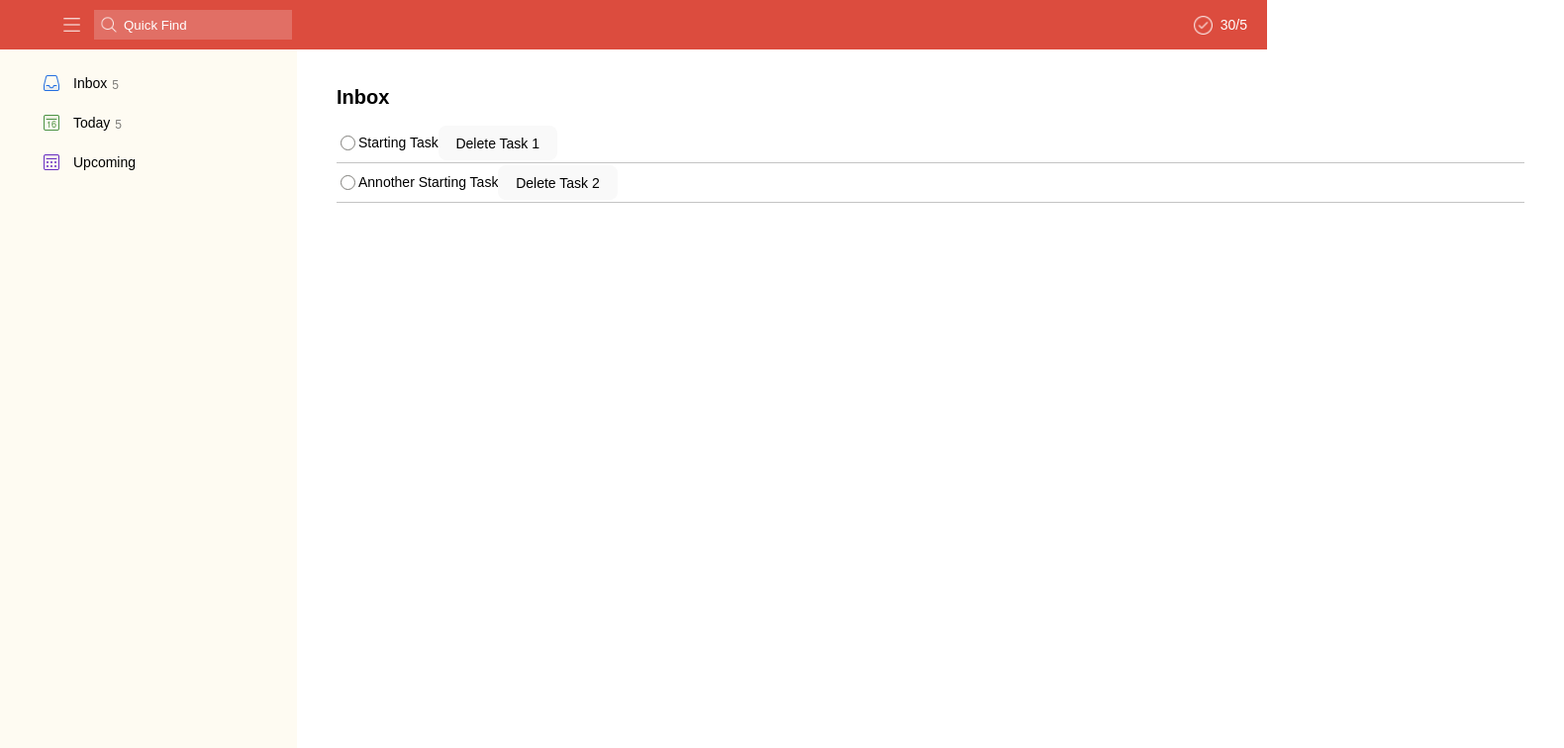
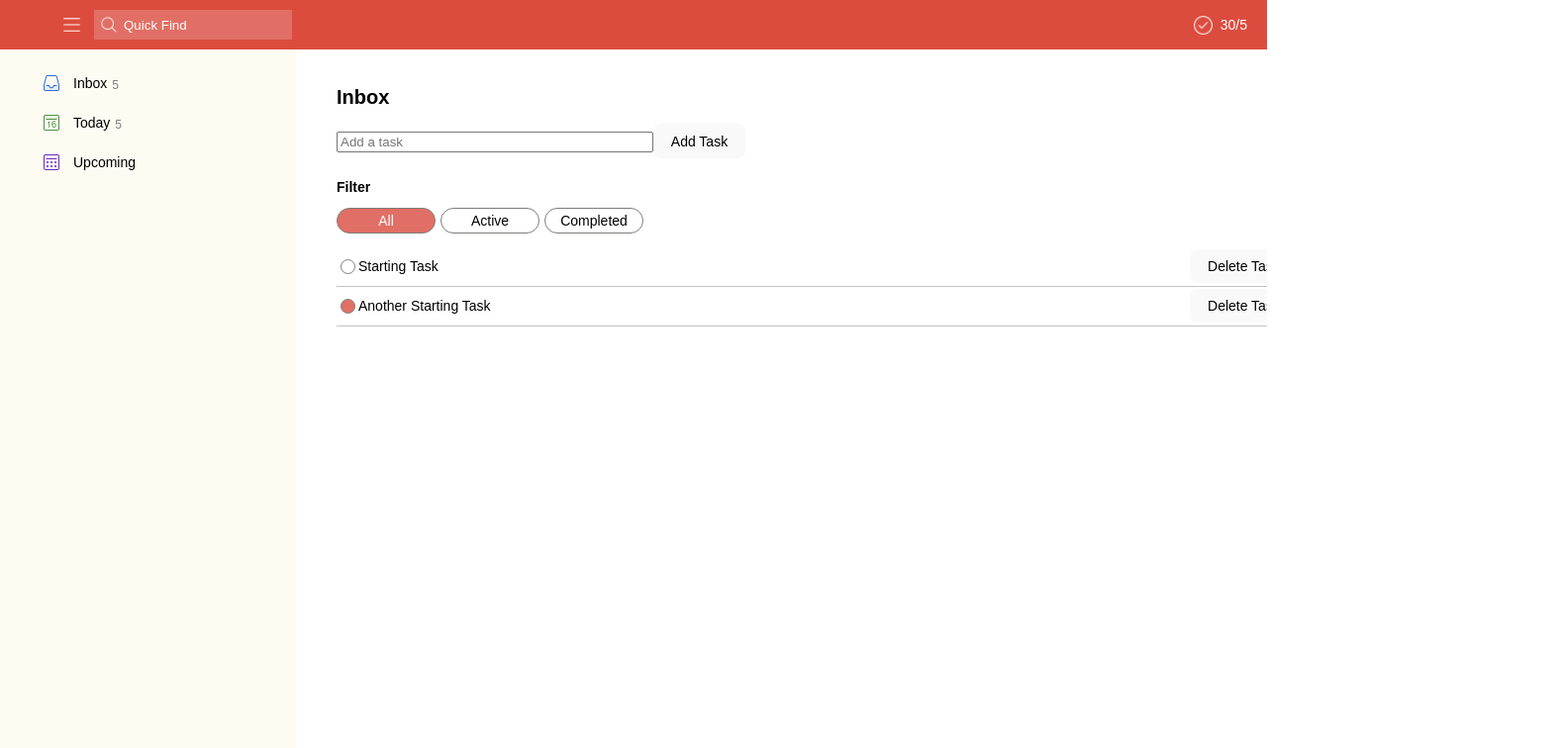
Before and after one commit to UCB-INFO-FRONTEND-WEBARCH/assignment-2-GoldPapaya, a React (Vite) app: page / in a window 1280 px wide. Shown: the top 756 px of the page at 99% size, 1580 px wide, since content can reach past the window. Built offline with nearby package versions, Linux system fonts and the light colour scheme.

Commit message:
added filters and fxns

```diff
--- a/src/App.css
+++ b/src/App.css
@@ -47,7 +47,7 @@ body {
     padding-left: 30px;
 }
 
-::placeholder {
+#textbox > input::placeholder {
     color: #ffffff;
 }
 
@@ -97,6 +97,8 @@ body {
 /* ========== MAIN CONTENT STYLES ========== */
 .main-content {
     display: flex;
+    width: 100vw;
+    overflow-x: clip;
 }
 
 .main-content h1 {
@@ -104,10 +106,38 @@ body {
     padding: 20px 0 0 40px;
 }
 
+#filter {
+    margin-left: 40px;
+}
+
+#filter h4 {
+    margin-bottom: 10px;
+}
+
+#filter button {
+    background: transparent;
+    border: 1px solid #7e7d79;
+    border-radius: 20px;
+    cursor: pointer;
+    margin-right: 5px;
+    padding: 4px 10px;
+    min-width: 100px;
+}
+
+#filter button.active {
+    background: #e16f65;
+    color: #ffffff;
+}
+
 .task-list {
     list-style-type: none;
-    width: 100vw;
+    width: 83vw;
     padding: 0 40px;
+}
+
+#add-task-textbox {
+    width: 25vw;
+    margin-left: 40px;
 }
 
 .task-list p {
@@ -122,17 +152,37 @@ body {
     border-bottom: 1px solid #c4c4c4;
 }
 
-li input[type="checkbox"] {
+.task-list button {
+    margin-left: auto;
+}
+
+.task-checkbox {
     width: 15px;
     height: 15px;
     background-color: #ffffff;
     border: 1px solid #7e7d79;
     border-radius: 50%;
     flex: 0 0 15px;
+    cursor: pointer;
     /* the next two properties overwrite default checkbox styling */
     appearance: none;
     -webkit-appearance: none;
 }
+
+.task-checkbox-completed {
+    width: 15px;
+    height: 15px;
+    background-color: #e16f65;
+    border: 1px solid #7e7d79;
+    border-radius: 50%;
+    flex: 0 0 15px;
+    cursor: pointer;
+    /* the next two properties overwrite default checkbox styling */
+    appearance: none;
+    -webkit-appearance: none;
+}
+
+
 
 /* ========== RESPONSIVE STYLES ========== */
 @media (max-width: 480px) {
--- a/src/App.jsx
+++ b/src/App.jsx
@@ -2,33 +2,56 @@ import { useState } from "react";
 import "./App.css";
 import TaskList from "./components/TaskList";
 import TaskForm from "./components/TaskForm";
+import TaskFilter from "./components/TaskFilter";
 
 function App() {
   const startingTasks = [
     {
       id: 1,
-      text: 'Starting Task',
+      text: "Starting Task",
       completed: false,
     },
     {
       id: 2,
-      text: 'Annother Starting Task',
+      text: "Another Starting Task",
       completed: true,
     },
-  ]
+  ];
 
   const [tasks, setTasks] = useState(startingTasks);
+  const [filter, setFilter] = useState("all");
 
   const addTask = (text) => {
+    setTasks((prev) => {
+      const taskId = prev.length > 0 ? prev.length + 1 : 1;
+      const task = {
+        id: taskId,
+        text: text,
+        completed: false,
+      };
+      return [...prev, task];
+    });
+  };
 
-  }
+  const toggleTask = (id) => {
+    setTasks((prev) => prev.map((task) => (task.id === id ? {...task, completed: !task.completed} : task)));
+  };
 
-  const toggleTask = () => {
+  const deleteTask = (id) => {
+    setTasks((prev) => {
+      const filteredTasks = prev.filter((task) => task.id !== id);
+      const adjustedTaskList = filteredTasks.map((task) =>
+        task.id > id ? {...task, id: task.id - 1} : task
+      );
+      return adjustedTaskList;
+    });
+  };
 
-  }
-
-  const deleteTask = () => {
-
+  let filteredTasks = tasks;
+  if (filter === "active") {
+    filteredTasks = tasks.filter((task) => !task.completed);
+  } else if (filter === "completed") {
+    filteredTasks = tasks.filter((task) => task.completed);
   }
 
   return (
@@ -74,16 +97,9 @@ function App() {
 
         <section id="content">
           <h1>Inbox</h1>
-          {/*TODO: implement TaskForm, TaskList (and TaskItem) render fine*/}
-          {/*Also the functions calls work but they need to be finished */}
-          <TaskForm
-          onAdd={addTask}
-          />
-          <TaskList
-          tasks={tasks}
-          onToggle={toggleTask}
-          onDelete={deleteTask}
-          />
+          <TaskForm onAdd={addTask} />
+          <TaskFilter filter={filter} onFilter={setFilter} />
+          <TaskList tasks={filteredTasks} onToggle={toggleTask} onDelete={deleteTask} />
         </section>
       </main>
     </div>
--- /dev/null
+++ b/src/components/TaskFilter.jsx
@@ -0,0 +1,34 @@
+import React from "react";
+
+function TaskFilter({ filter, onFilter }) {
+  return (
+    <div id="filter" role="tablist" aria-label="Task filters">
+      <h4>Filter</h4>
+      <div>
+        <button
+          type="button"
+          className={filter === "all" ? "active" : ""}
+          onClick={() => onFilter("all")}
+        >
+          All
+        </button>
+        <button
+          type="button"
+          className={filter === "active" ? "active" : ""}
+          onClick={() => onFilter("active")}
+        >
+          Active
+        </button>
+        <button
+          type="button"
+          className={filter === "completed" ? "active" : ""}
+          onClick={() => onFilter("completed")}
+        >
+          Completed
+        </button>
+      </div>
+    </div>
+  );
+}
+
+export default TaskFilter;
--- a/src/components/TaskForm.jsx
+++ b/src/components/TaskForm.jsx
@@ -1,7 +1,34 @@
 import { useState } from "react";
 
-function TaskForm({onAdd}) {
+function TaskForm({ onAdd }) {
+  const [text, setText] = useState("");
 
+  const handleAddBtn = (e) => {
+    e.preventDefault();
+    if (text != "") {
+      onAdd(text);
+      setText("");
+    }
+  };
+
+  const handleTextChange = (e) => {
+    setText(e.target.value);
+  };
+
+  return (
+    <div>
+      <form onSubmit={handleAddBtn}>
+        <input
+          id="add-task-textbox"
+          type="text"
+          value={text}
+          onChange={handleTextChange}
+          placeholder="Add a task"
+        />
+        <button>Add Task</button>
+      </form>
+    </div>
+  );
 }
 
 export default TaskForm;
--- a/src/components/TaskItem.jsx
+++ b/src/components/TaskItem.jsx
@@ -1,11 +1,11 @@
 function TaskItem({ task, onToggle, onDelete }) {
   return (
-    <li className="task-item">
+    <li className={`task-item${task.completed ? "-completed" : ""}`}>
       <input
         type="checkbox"
         id={`task-${task.id}`}
-        className="task-checkbox"
-        checked={!!task.completed}
+        className={`task-checkbox${task.completed ? "-completed" : ""}`}
+        checked={task.completed}
         onChange={() => onToggle(task.id)}
       />
       <label htmlFor={`task-${task.id}`} className="task-label">
```
